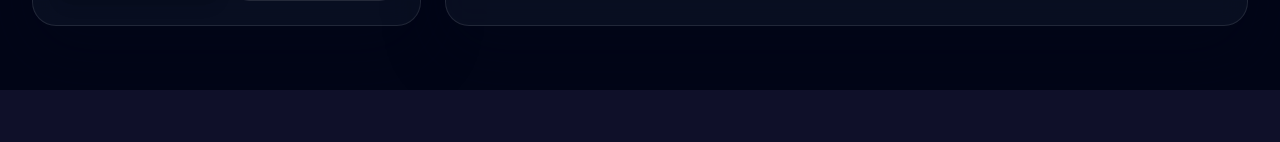
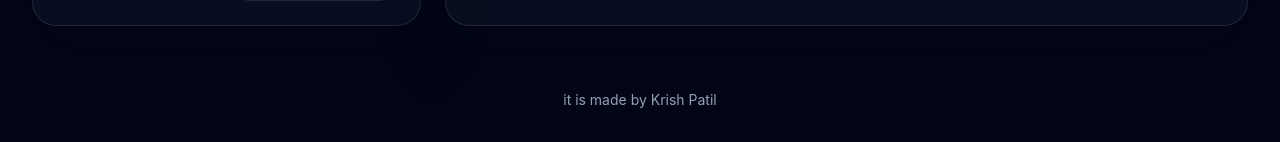
Before and after one commit to KrishP69/chisquareoptimizer, a Flask app: page / in a window 1280 px wide. Shown: the part 963-1105 px from the top of the page. Before the commit the page ends 1053 px from the top, so only its background shows below. Run offline with Flask 3, Linux system fonts and the light colour scheme; some libraries are stand-ins or nearby versions.

Commit message:
Add author credit to index page

```diff
--- a/templates/index.html
+++ b/templates/index.html
@@ -134,6 +134,8 @@
         </section>
     </main>
 
+    <p class="mx-auto mb-8 w-full max-w-7xl px-4 text-center text-sm text-slate-400 sm:px-6 lg:px-8">it is made by Krish Patil</p>
+
     <script src="{{ url_for('static', filename='js/script.js') }}"></script>
 </body>
 </html>
```
